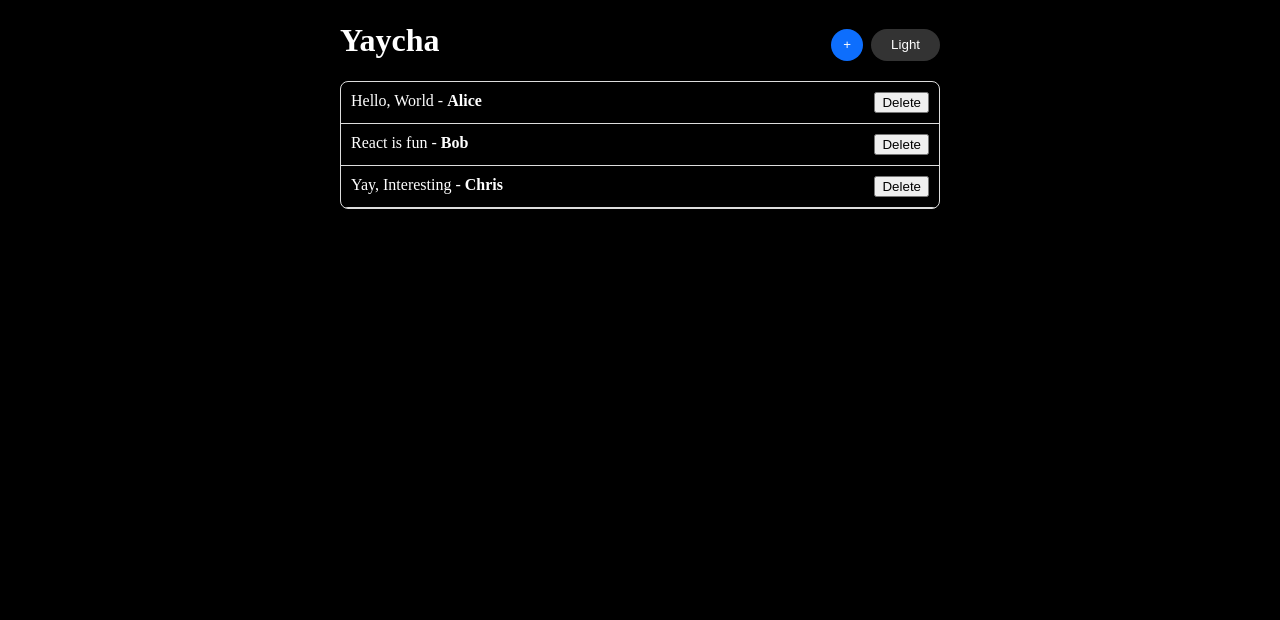
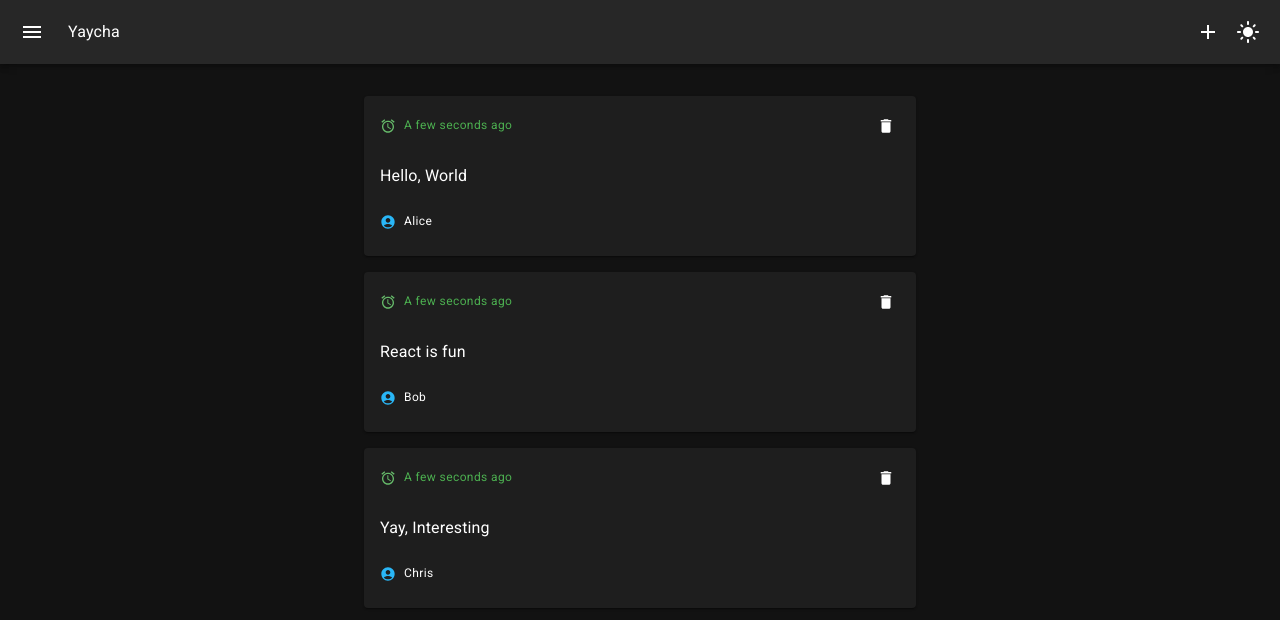
Before and after one commit to AungPyaePhyo-Dev/react-practice, a React (Vite) app: page / in a window 1280 px wide. Shown: the top 620 px of the page. Built offline with nearby package versions, Linux system fonts and the light colour scheme.

Commit message:
Material UI Added

```diff
--- a/src/App.jsx
+++ b/src/App.jsx
@@ -1,12 +1,15 @@
-import Item from './Item.jsx'
-import List from  './List.jsx'
-import Form from './Form.jsx'
-import { useState, useContext } from 'react';
-import { AppContent } from './ThemedApp.jsx';
+import { useState } from 'react';
+
+import { Box, Container } from "@mui/material"
+
+import Header from './components/Header.jsx';
+import Form from './components/Form.jsx';
+import Item from './components/Item.jsx';
+
+import { useApp } from './ThemedApp'
 
 export default function App() {
-
-  const { mode, setMode } = useContext(AppContent);
+  const { showForm } = useApp();
 
   const [data, setData] = useState([
     {id:1, content:"Hello, World", name: "Alice"},
@@ -14,76 +17,34 @@ export default function App() {
     {id:3, content:"Yay, Interesting", name: "Chris"},
   ]);
 
-  const [showForm, setShowForm] = useState(false);
-
   const remove = id => {
     setData(data.filter(item => item.id !== id));
   };
 
   const add = (content, name) => {
     const id = data[data.length - 1].id + 1;
-    setData([...data, {id, content, name}]);
+    setData([{id, content, name}, ...data]);
   }
 
   return (
-    <div
-        style={{
-          minHeight: 1500,
-          background: mode === "dark" ? "black" : "white",
-          color: mode === "dark" ? "white" : "black",
-          paddingTop: 20,
-        }}
+    <Box>
+      <Header />
+      <Container
+        maxWidth="sm"
+        sx={{ mt: 4}}
       >
-      <div style={{ maxWidth: 600, margin: "0 auto" }}>
-        <h1
-          style={{
-            display: "flex",
-            justifyContent: "space-between",
-            alignItems: "center",
-            margin: "0 0 20px 0"
-          }}
-        >Yaycha
-          <div>
-            <button
-              onClick={() => setShowForm(!showForm)}
-              style={{
-                width: 32,
-                height: 32,
-                borderRadius: 50,
-                border: "0 none",
-                background: showForm ? "#dc3545" : "#0d6efd",
-                color: "white",
-              }}
-            >
-              { showForm ? "x" : "+" }
-            </button>
-            <button
-              onClick={() =>
-                  setMode(mode === "dark" ? "light" : "dark")
-                }
+        {showForm&& <Form add={add} />}
 
-                style={{
-                  marginLeft: 8,
-                  padding: "0 20px",
-                  height: 32,
-                  borderRadius: 32,
-                  border: "0 none",
-                  background: mode == "dark" ? "#333" : "#ddd",
-                  color: mode === "dark" ? "white" : "black"
-                }}
-            >
-              { mode == "dark" ? "Light" : "Dark"}
-            </button>
-          </div>
-        </h1>
-        {showForm && <Form add={add} />}
-        <List>
-            {
-              data.map(item =>
-                ( <Item key={item.id} item={item} remove={remove} /> ))
-            }
-        </List>
-      </div>
-    </div>
+        {data.map(item => {
+          return (
+            <Item
+              key={item.id}
+              item={item}
+              remove={remove}
+            />
+          );
+        })}
+      </Container>
+    </Box>
   );
 }
--- a/src/ThemedApp.jsx
+++ b/src/ThemedApp.jsx
@@ -10,14 +10,28 @@ import App from "./App";
 
 const theme = createTheme({
     palette: {
-        mode: "dark "
+        mode: "dark"
     }
 })
 
-export const AppContent = createContext();
+
+const AppContext = createContext();
+
+export function useApp() {
+    return useContext(AppContext);
+}
 
 export default function ThemedApp() {
-    const [mode, setMode] = useState("dark")
+    // const [mode, setMode] = useState("dark")
+    const [showForm, setShowForm] = useState(false);
+
+    return <ThemeProvider theme={theme}>
+                <AppContext.Provider value={{ showForm, setShowForm}}>
+                    <App />
+                    <CssBaseline />
+                </AppContext.Provider>
+            </ThemeProvider>
+
     return (
         <AppContent.Provider value={{ mode, setMode }}>
             <App />
--- /dev/null
+++ b/src/components/Form.jsx
@@ -0,0 +1,33 @@
+import { useRef } from "react";
+
+import { Box, TextField, Button } from "@mui/material"
+
+
+export default function Form({ add }) {
+    const contentRef = useRef();
+    return (
+        <form
+            onSubmit={e => {
+                e.preventDefault();
+                const content = contentRef.current.value;
+                const name = nameRef.current.value;
+                add(content, "Alice");
+                e.currentTarget.reset();
+            }}>
+            <Box sx={{ mb: 4, textAlign: "right"}}></Box>
+            <TextField
+                inputRef={contentRef}
+                type="text"
+                placeholder="Content"
+                fullWidth
+                multiline
+                sx={{ mb: 1 }}
+            >
+                <Button
+                    variant="contained"
+                    type="submit"
+                >POST</Button>
+            </TextField>
+        </form>
+    )
+}
--- /dev/null
+++ b/src/components/Header.jsx
@@ -0,0 +1,47 @@
+import { useApp } from "../ThemedApp"
+
+import {
+    Box,
+    AppBar,
+    Toolbar,
+    Typography,
+    IconButton
+} from "@mui/material"
+
+import {
+    Menu as MenuIcon,
+    Add as AddIcon,
+    LightMode as LightModeIcon
+} from "@mui/icons-material"
+
+export default function Header() {
+    const { showForm, setShowForm } = useApp();
+
+    return (
+        <AppBar position="static">
+            <Toolbar>
+                <IconButton
+                    color="inherit"
+                    edge="start">
+                    <MenuIcon />
+                </IconButton>
+
+                <Typography sx={{ flexGrow : 1, ml: 2 }}>Yaycha</Typography>
+
+                <Box>
+                    <IconButton
+                        color="inherit"
+                        onClick={ () => setShowForm(!showForm)}>
+                        <AddIcon />
+                    </IconButton>
+                    <IconButton
+                         color="inherit"
+                         edge="end"
+                        >
+                        <LightModeIcon />
+                    </IconButton>
+                </Box>
+            </Toolbar>
+        </AppBar>
+    )
+}
--- /dev/null
+++ b/src/components/Item.jsx
@@ -0,0 +1,73 @@
+import {
+    Box,
+    Card,
+    CardContent,
+    Typography,
+    IconButton
+} from "@mui/material"
+
+import {
+    Alarm as TimeIcon,
+    AccountCircle as UserIcon,
+    Delete as DeleteIcon
+} from "@mui/icons-material"
+
+import { green } from "@mui/material/colors"
+
+export default function Item({ item, remove}) {
+    return (
+        <Card sx={{ mb: 2}}>
+            <CardContent>
+                <Box
+                    sx={{
+                        display: "flex",
+                        flexDirection: "row",
+                        justifyContent: "space-between",
+                    }}
+                >
+                    <Box
+                        sx={{
+                            display: "flex",
+                            flexDirection: "row",
+                            alignItems: "center",
+                            gap: 1
+                        }}
+                    >
+                        <TimeIcon
+                            fontSize="10"
+                            color="success"
+                        />
+                        <Typography
+                            variant="caption"
+                            sx={{ color: green[500]}}
+                        >A few seconds ago</Typography>
+                    </Box>
+
+                    <IconButton
+                        size="small"
+                        onClick={() => remove(item.id)}
+                    >
+                        <DeleteIcon fontSize="inherit" />
+                    </IconButton>
+                </Box>
+
+                <Typography sx={{ my: 3 }}>{ item.content }</Typography>
+
+                <Box
+                    sx={{
+                        display: "flex",
+                        flexDirection: "row",
+                        alignItems: "center",
+                        gap: 1
+                    }}
+                >
+                    <UserIcon
+                        fontSize="12"
+                        color="info"
+                    />
+                    <Typography variant="caption">{item.name}</Typography>
+                </Box>
+            </CardContent>
+        </Card>
+    )
+}
```
